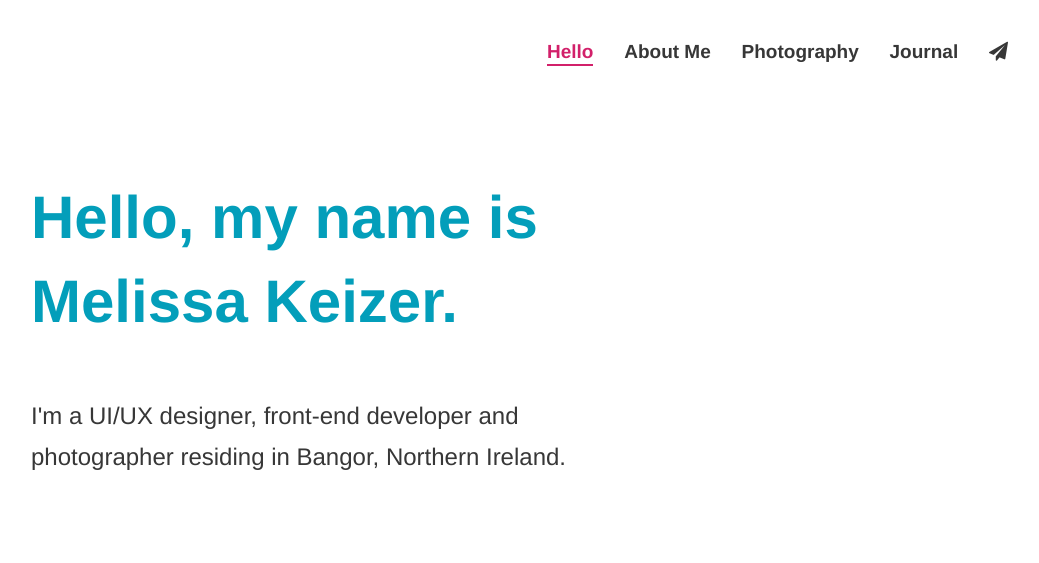
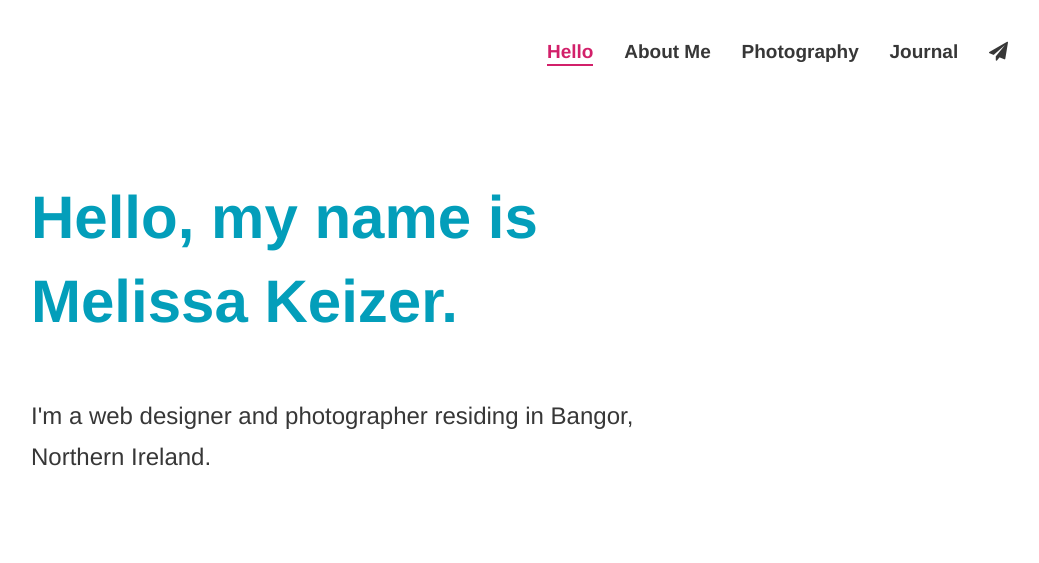
Before and after one commit to melissakeizer/melissakeizer.com, a Jekyll site: the page built from index.html, in a window 1280 px wide and 1400 px high. Shown: the top 563 px of the window, without its empty margins (239-1278 px from the left). Built offline with Jekyll 4.4.1, drawn with Linux system fonts in a browser that asks for light colours; nearby versions of some CDN libraries; some of the changed text lies outside the part shown; grey boxes are pictures that could not be loaded.

Commit message:
content updates to home and about page

```diff
--- a/about/index.html
+++ b/about/index.html
@@ -24,7 +24,7 @@
 
 
     <h2>I Photograph</h2>
-    <p>When I'm not behind a screen, you might just find me behind a lens. I'll often create <a href="https://melissakeizer.exposure.co/">photo stories</a> of my photography adventures. You can take a look at my photographs on my  <a href="{{ site.flickr }}">Flickr</a>. I'll warn you though, it's mostly pictures of <a href="https://www.flickr.com/photos/tinyspark_boom/15616844147/">my dog.</a></p>
+    <p>When I'm not behind a screen, you might just find me behind a lens. I'll often create <a href="https://melissakeizer.exposure.co/">photo stories</a> of my photography adventures. You can take a look at my photographs on my  <a href="{{ site.flickr }}">Flickr</a> or my <a href="{{ site.baseurl }}/photography/">portfolio</a>. I'll warn you though, it's mostly pictures of <a href="https://www.flickr.com/photos/tinyspark_boom/15616844147/">my dog.</a></p>
 
     <p>I'm available for freelance photography work, if you're interested in working with me <a href="mailto:{{ site.email }}">get in touch</a>. </p>
 
--- a/index.html
+++ b/index.html
@@ -10,7 +10,7 @@
   <div class="container">
     <article class="content" id="tagline">
       <h1>Hello, my name is <span>Melissa Keizer.</span></h1>
-      <h2>I'm a UI/UX designer, front-end developer and photographer residing in Bangor, Northern Ireland. </h2>
+      <h2>I'm a web designer and photographer residing in Bangor, Northern Ireland. </h2>
     </article>
   </div>
 </section>
@@ -55,8 +55,8 @@
     </li>
     <li>
       <div class="inner">
-        <p>I’m happiest with a camera in-hand and a fun subject to shoot.</p>
-         <a href="{{ site.baseurl }}/about/" class="button button-push"><i class="button-icon fa fa-long-arrow-right"></i><span>Read More</span></a>
+        <p>I’m happiest with a camera in-hand and an interesting person, animal or scene to shoot.</p>
+         <a href="{{ site.baseurl }}/photography/" class="button button-push"><i class="button-icon fa fa-long-arrow-right"></i><span>Read More</span></a>
       </div>
     </li>
     <li class="flickr">
```
Also changed, not shown: other parts of index.html (+1 -1 lines), 3 other files.
